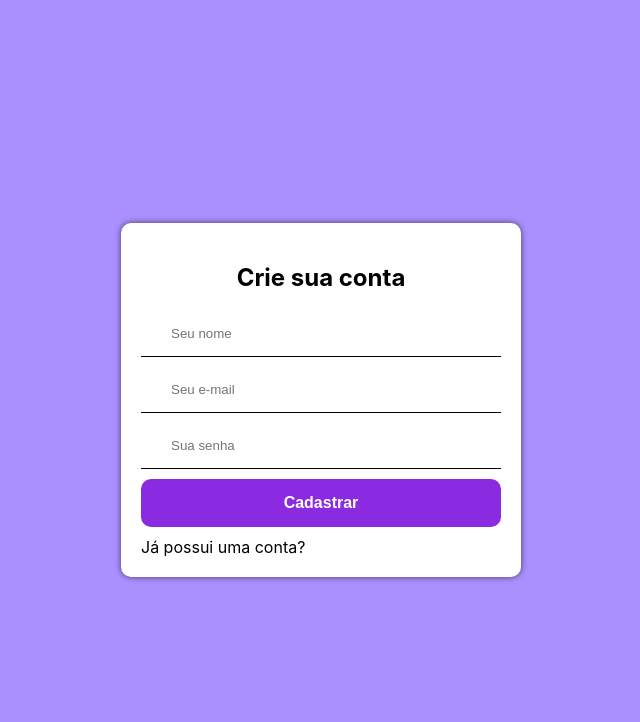
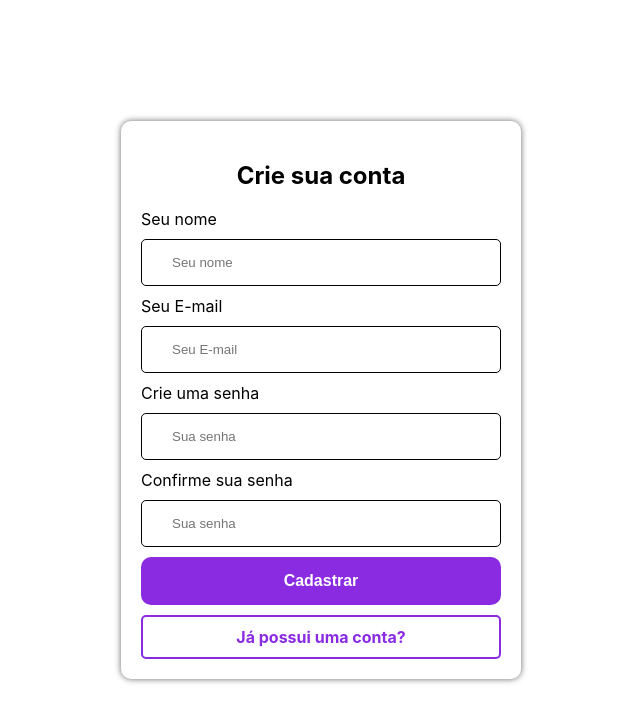
Before and after one commit to JoaoMeirinho/ProcessoSeletivoMind, a Next.js app: page /cadastro in a window 1280 px wide. Shown: the top 722 px of the page, without its empty margins (319-959 px from the left). Built offline with nearby package versions, Linux system fonts and the light colour scheme.

Commit message:
últimos ajustes

```diff
--- a/pages/cadastro.tsx
+++ b/pages/cadastro.tsx
@@ -14,6 +14,7 @@ export default function CadastroPage() {
     nome: "",
     email: "",
     password: "",
+    confirmPassword: "",
   });
 
   const [error, setError] = useState("");
@@ -29,9 +30,16 @@ export default function CadastroPage() {
   const handleForm = async (event: React.FormEvent<HTMLFormElement>) => {
     try {
       event.preventDefault();
+      if (formData.password !== formData.confirmPassword)
+        throw new Error("As senhas não são iguais");
+      const { nome, email, password } = formData;
       const response = await fetch("/api/user/cadastro", {
         method: "POST",
-        body: JSON.stringify(formData),
+        body: JSON.stringify({
+          nome,
+          email,
+          password,
+        }),
       });
       const json = await response.json();
       if (response.status !== 201) throw new Error(json);
@@ -45,7 +53,9 @@ export default function CadastroPage() {
     <div className={styles.background}>
       <LoginCard title="Crie sua conta">
         <form onSubmit={handleForm} action="" className={styles.form}>
+          <label htmlFor="nome">Seu nome</label>
           <Input
+            name="nome"
             type="text"
             placeholder="Seu nome"
             required
@@ -54,16 +64,20 @@ export default function CadastroPage() {
               handleFormEdit(e, "nome");
             }}
           />
+          <label htmlFor="email">Seu E-mail</label>
           <Input
+            name="email"
             type="email"
-            placeholder="Seu e-mail"
+            placeholder="Seu E-mail"
             required
             value={formData.email}
             onChange={(e: Event) => {
               handleFormEdit(e, "email");
             }}
           />
+          <label htmlFor="senha">Crie uma senha</label>
           <Input
+            name="senha"
             type="password"
             placeholder="Sua senha"
             required
@@ -72,9 +86,22 @@ export default function CadastroPage() {
               handleFormEdit(e, "password");
             }}
           />
+          <label htmlFor="confirmarSenha">Confirme sua senha</label>
+          <Input
+            name="confirmarSenha"
+            type="password"
+            placeholder="Sua senha"
+            required
+            value={formData.confirmPassword}
+            onChange={(e: Event) => {
+              handleFormEdit(e, "confirmPassword");
+            }}
+          />
           <Button>Cadastrar</Button>
           {error && <p className={styles.error}>{error}</p>}
-          <Link href="/login">Já possui uma conta?</Link>
+          <Link className={styles.account} href="/login">
+            Já possui uma conta?
+          </Link>
         </form>
       </LoginCard>
     </div>
--- a/pages/login.tsx
+++ b/pages/login.tsx
@@ -65,7 +65,10 @@ export default function LoginPage() {
           />
           <Button>Entrar</Button>
           {error && <p className={styles.error}>{error}</p>}
-          <Link href="/cadastro"> Ainda não possui conta?</Link>
+          <Link className={styles.account} href="/cadastro">
+            {" "}
+            Ainda não possui conta?
+          </Link>
         </form>
       </LoginCard>
     </div>
--- a/src/components/input/input.module.css
+++ b/src/components/input/input.module.css
@@ -1,8 +1,8 @@
 .input {
   padding: 15px 30px;
-  border: 0;
-  border-bottom: 1px solid #000;
+  border: 1px solid #000;
+  /* border-bottom: ; */
   background-color: #ffffff;
-  /* border-radius: 10px; */
-  color: black
+  border-radius: 5px;
+  color: black;
 }
--- a/src/models/Curso.js
+++ b/src/models/Curso.js
@@ -53,13 +53,7 @@ Curso.init(
     },
     imagem: {
       type: Sequelize.STRING,
-      allowNull: false,
-      validate: {
-        notEmpty: {
-          args: true,
-          msg: "Uma imagem deve ser fornecida",
-        },
-      },
+      allowNull: true,
     },
   },
   {
--- a/styles/Login.module.css
+++ b/styles/Login.module.css
@@ -1,6 +1,7 @@
 .background {
-  background-color: #aa90ff;
+  background-color: #ffffff;
   min-height: 100vh;
+  position: relative;
   display: flex;
   align-items: center;
   justify-content: space-around;
@@ -8,6 +9,7 @@
   gap: 25px;
   padding-top: 20px;
   padding-bottom: 20px;
+  z-index: 1;
 }
 
 .form {
@@ -23,10 +25,14 @@
 
 .nav {
   background-color: #fff;
-  height: 70px;
+  height: 100px;
+  width: 100%;
   display: flex;
   align-items: center;
   justify-content: space-around;
+  box-shadow: 0px 0px 6px 0px rgba(0, 0, 0, 0.6);
+  position: relative;
+  top: 0;
 }
 
 .link {
@@ -34,3 +40,27 @@
   background-color: blueviolet;
   border-radius: 5px;
 }
+
+.title {
+  color: #000;
+  background-color: white;
+  margin-top: 0;
+  margin-bottom: 0;
+  padding: 20px;
+}
+
+.select {
+  background-color: blueviolet;
+  padding: 10px;
+  border: none;
+  border-radius: 5px;
+}
+
+.account {
+  color: blueviolet;
+  border: 2px solid blueviolet;
+  text-align: center;
+  padding: 10px;
+  border-radius: 5px;
+  font-weight: bold;
+}
```
Also changed, not shown: pages/curso.tsx (+37 -5 lines), pages/index.tsx (+14 -7 lines), src/components/cursoCard/cursoCard.tsx (+9 -6 lines), src/components/searchBar/searchBar.module.css (+5 -4 lines).
